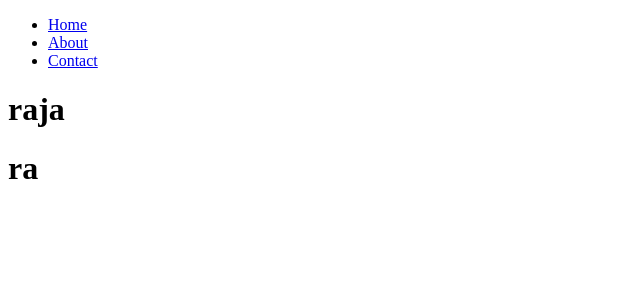
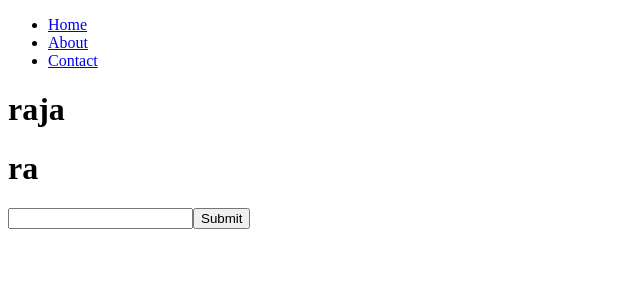
Before and after one commit to raja978-spec/React_mindluster, a React (Create React App) app in the folder myreactapp/: page /home in a window 1280 px wide. Shown: the top 300 px of the page, without its empty margins (0-640 px from the left). Built offline with nearby package versions, Linux system fonts and the light colour scheme.

Commit message:
Changes components

```diff
--- a/myreactapp/src/App.js
+++ b/myreactapp/src/App.js
@@ -2,6 +2,7 @@ import { Component } from 'react';
 import {BrowserRouter,Routes,Route} from 'react-router-dom'
 import Home from './components/Home'
 import NavBar from './components/NavBar';
+
 class App extends Component {
 
 
@@ -13,7 +14,6 @@ class App extends Component {
           <BrowserRouter>
             <Routes>
               <Route path="/home" element={<Home/>}>
-
               </Route>
             </Routes>
           </BrowserRouter>
--- a/myreactapp/src/components/Add.js
+++ b/myreactapp/src/components/Add.js
@@ -3,17 +3,27 @@ import React,{Component} from "react";
 export default class Add extends Component{
 
     state={
-        nameList:[
-            {id:3,name:"ragu"}
+        "nameList":[
+            {"id":1,"name":"t"}
         ]
     }
+    handelChange(e){
+        const data=this.state.nameList.push({"id":Math.random(),"name":e.target.value})
+        this.setState({
+            nameList:data
+        })
+    }
 
+    handelSubmit(e){
+        const {addname}=this.props;
+        addname(this.state.nameList)
+    }
     render(){
         return(
             <>
-                <form>
-                    <input id="name" onChange={(e)=>}></input>
-                    <button ></button>
+                <form onSubmit={this.handelSubmit}>
+                    <input id="name" onChange={this.handelChange}></input>
+                    <button>Submit</button>
                 </form>
             </>
         )
--- a/myreactapp/src/components/Home.js
+++ b/myreactapp/src/components/Home.js
@@ -1,5 +1,5 @@
 import React,{Component} from "react";
-
+import Add from "./Add";
 export default class Home extends Component{
 
     state={
@@ -8,6 +8,10 @@ export default class Home extends Component{
             {id:2,name:"ra"},
         ]
     }
+
+    addName=(data)=>{
+        console.log(data)
+    }
     render(){
 
         return(
@@ -15,7 +19,7 @@ export default class Home extends Component{
             {
             this.state.nameList.map((data)=>
             {
-                console.log("Hello world")
+
                 return(
                 <div className="list" key={data.id}>
                    <h1>{data.name}</h1>
@@ -24,6 +28,7 @@ export default class Home extends Component{
             })
 
             }
+            <Add addname={this.addName}/>
 
             </>
         )
```
